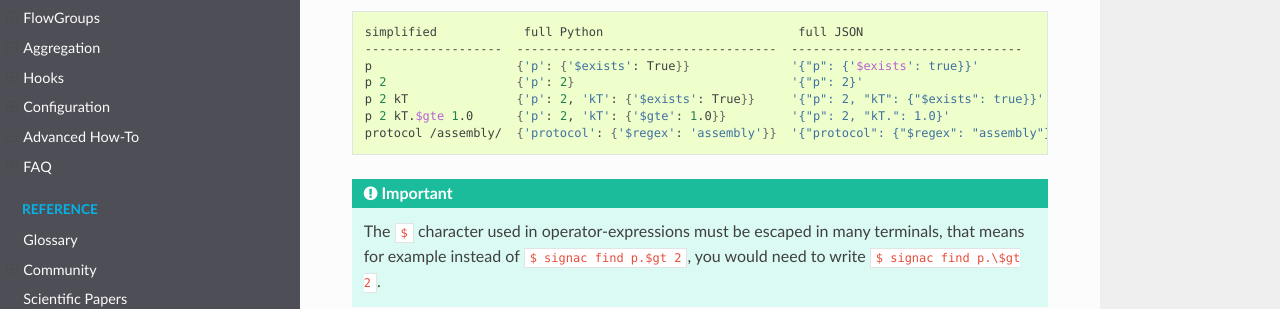
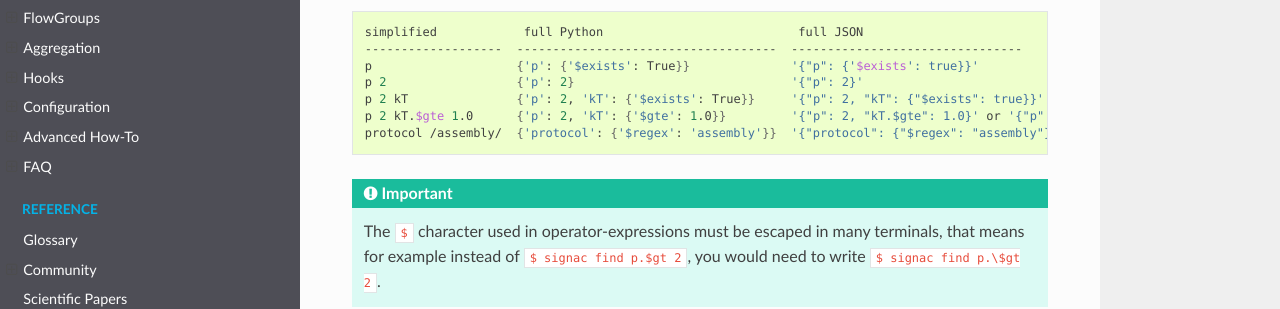
Before and after one commit to glotzerlab/signac-docs, a Sphinx documentation site: the page built from docs/source/query.rst, in a window 1280 px wide and 900 px high, scrolled down 5771 px. Shown: the part 405-714 px from the top of the window. Built offline with Sphinx 7.4.7 and the Read the Docs theme 2.0.0, drawn with Linux system fonts in a browser that asks for light colours.

Commit message:
Fix bug from not escaping the $ character on my terminal

```diff
--- a/docs/source/query.rst
+++ b/docs/source/query.rst
@@ -312,7 +312,7 @@
     p                    {'p': {'$exists': True}}              '{"p": {'$exists': true}}'
     p 2                  {'p': 2}                              '{"p": 2}'
     p 2 kT               {'p': 2, 'kT': {'$exists': True}}     '{"p": 2, "kT": {"$exists": true}}'
-    p 2 kT.$gte 1.0      {'p': 2, 'kT': {'$gte': 1.0}}         '{"p": 2, "kT.": 1.0}'
+    p 2 kT.$gte 1.0      {'p': 2, 'kT': {'$gte': 1.0}}         '{"p": 2, "kT.$gte": 1.0}' or '{"p": 2, "kT": {"$gte": 1.0}}'
     protocol /assembly/  {'protocol': {'$regex': 'assembly'}}  '{"protocol": {"$regex": "assembly"}}'
 
 .. important::
```
